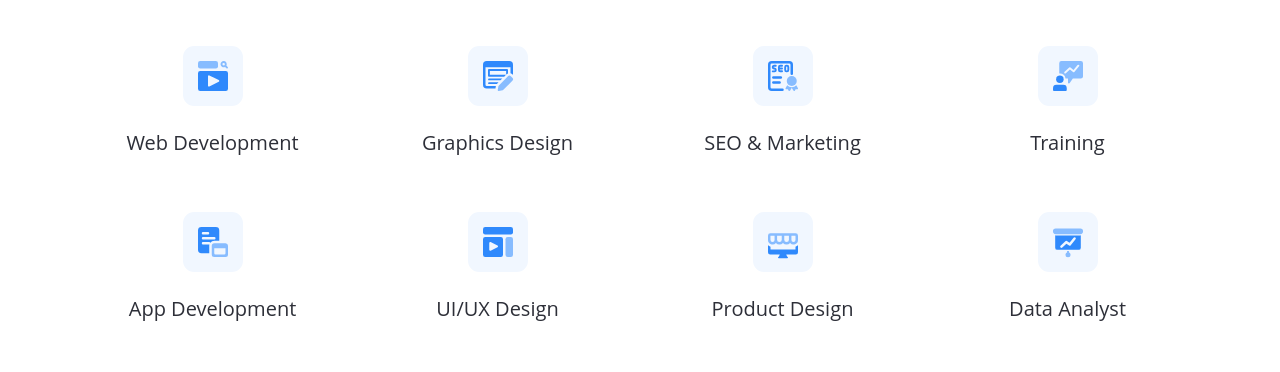
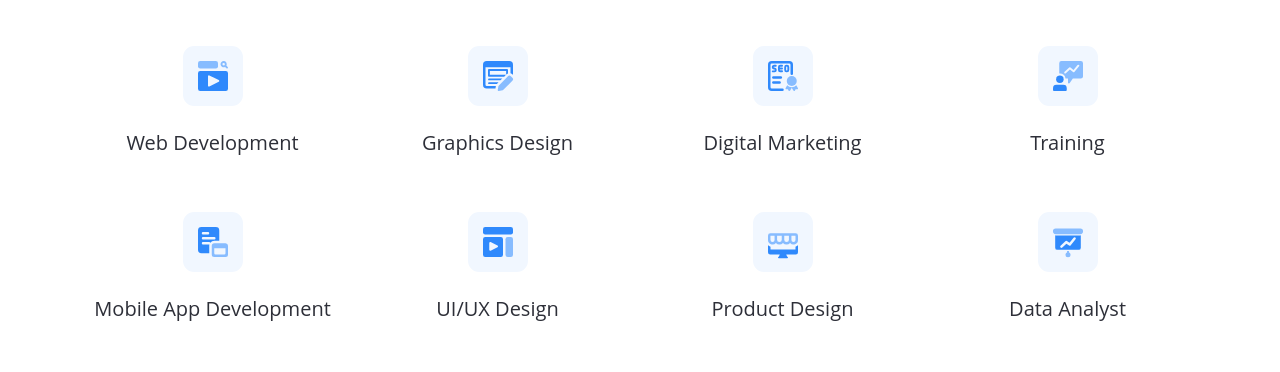
Before and after one commit to mostfrankest/techsworth-revetive, a plain HTML site: page index.html in a window 1280 px wide. Shown: the part 1448-1820 px from the top of the page. Drawn offline with Linux system fonts and the light colour scheme; files whose address does not match are found by name.

Commit message:
misc commmit

```diff
--- a/index.html
+++ b/index.html
@@ -168,7 +168,7 @@
               <div class="img-fluid mb-4">
                 <img src="../assets/img/icons/seo_and_marketing.svg" alt="">
               </div>
-              <h5>SEO & Marketing</h5>
+              <h5>Digital Marketing</h5>
             </div>
           </div>
 
@@ -186,7 +186,7 @@
               <div class="img-fluid mb-4">
                 <img src="../assets/img/icons/app_development.svg" alt="">
               </div>
-              <h5>App Development</h5>
+              <h5>Mobile App Development</h5>
             </div>
           </div>
 
```
